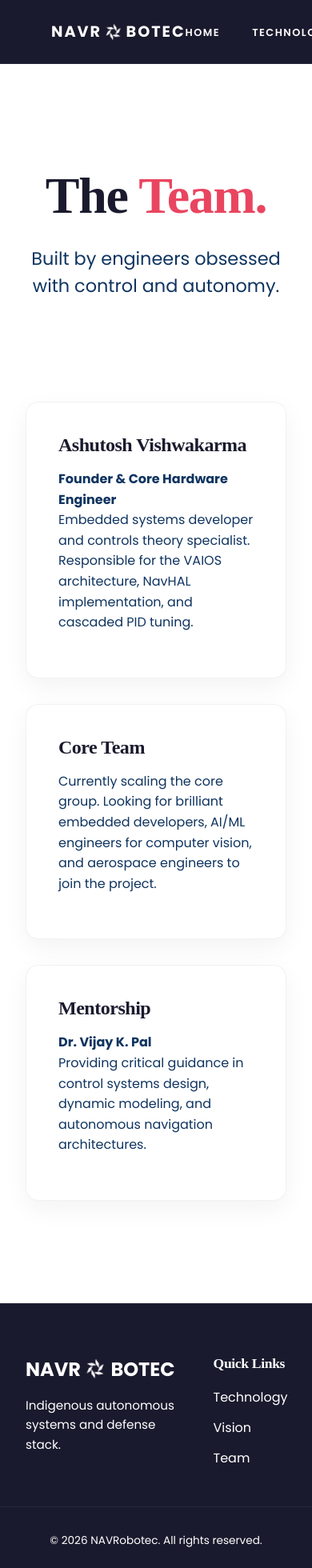
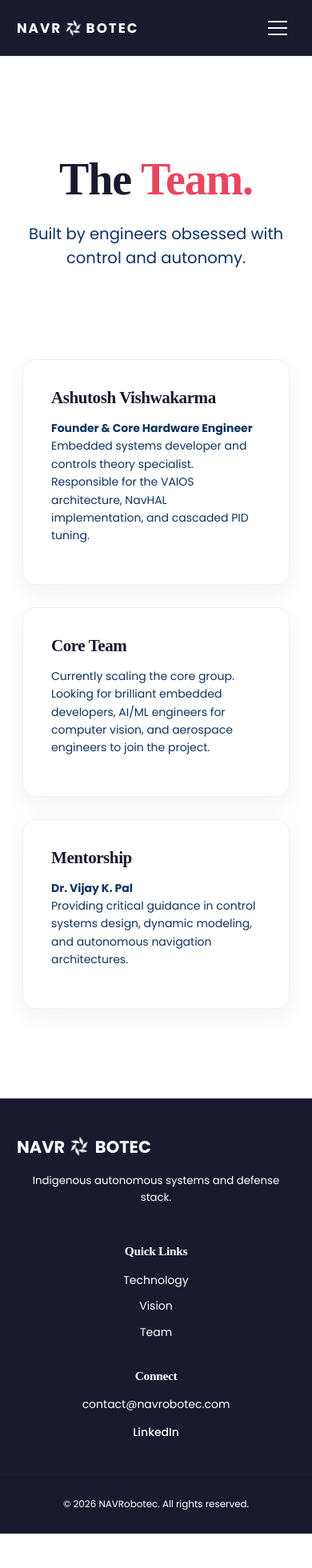
Before and after one commit to ragnar-vallhala/navrobotec-drone, a Next.js app: page /team in a window 390 px wide. Shown: the top 1960 px of the page at 80% size. After the commit the page ends 1917 px from the top, so only its background shows below. Built offline with nearby package versions, Linux system fonts and the light colour scheme.

Commit message:
feat: implement mobile-responsive navigation menu and documentation sidebar toggle

```diff
--- a/app/docs/DocsLayout.module.css
+++ b/app/docs/DocsLayout.module.css
@@ -31,7 +31,9 @@
     background: var(--bg-primary);
   }
   .docsContent {
-    padding: 3rem 2rem;
+    padding: 2rem 1.5rem;
     height: auto;
+    position: static;
+    min-height: calc(100vh - 70px);
   }
 }
--- a/app/globals.css
+++ b/app/globals.css
@@ -32,6 +32,28 @@
   /* ---- Shadows ---- */
   --shadow-card: 0 10px 30px rgba(0, 0, 0, 0.1);
   --shadow-text: 0 4px 20px rgba(0, 0, 0, 0.4);
+
+  /* ---- Layout ---- */
+  --section-padding-x: 8rem;
+  --section-padding-y: 8rem;
+  --container-max-width: 1200px;
+}
+
+@media (max-width: 1200px) {
+  :root {
+    --section-padding-x: 4rem;
+  }
+}
+
+@media (max-width: 768px) {
+  :root {
+    --section-padding-x: 1.5rem;
+    --section-padding-y: 5rem;
+  }
+
+  html {
+    font-size: 14px; /* Base scaling for mobile */
+  }
 }
 
 html,
--- a/app/page.module.css
+++ b/app/page.module.css
@@ -809,12 +809,154 @@
   transform: translateX(10px);
 }
 
+@media (max-width: 1024px) {
+  .section {
+    padding: 0 4rem;
+  }
+
+  .titleAccent {
+    font-size: 5rem;
+    letter-spacing: 0.3em;
+  }
+
+  .titleSecondary {
+    font-size: 2.5rem;
+  }
+
+  .visionGrid {
+    flex-direction: column;
+    height: auto;
+  }
+  .visionCard {
+    height: 35vh;
+    flex: none !important;
+  }
+}
+
 @media (max-width: 768px) {
+  .section {
+    padding: 0 var(--section-padding-x);
+  }
+
+  .titleAccent {
+    font-size: 3.5rem;
+    letter-spacing: 0.2em;
+    line-height: 1.2;
+  }
+
+  .titleSecondary {
+    font-size: 1.8rem;
+    letter-spacing: 0.15em;
+  }
+
+  .subtext {
+    font-size: 1rem;
+    white-space: normal;
+  }
+
+  .ctaGroup {
+    flex-direction: column;
+    gap: 1.5rem;
+  }
+
+  /* Mission Section Mobile */
+  .missionSection {
+    padding: var(--section-padding-y) 0;
+  }
+
+  .quoteAccent {
+    font-size: 5rem;
+    top: 1rem;
+    left: 0;
+  }
+
+  .quoteText {
+    font-size: 1.25rem;
+    line-height: 1.6;
+  }
+
+  .standardContainer {
+    padding: 0 var(--section-padding-x);
+  }
+
+  .visionHeader {
+    margin-bottom: 3rem;
+  }
+
+  .visionTitle {
+    font-size: 2.8rem;
+  }
+
+  .visionDescription {
+    font-size: 1.1rem;
+  }
+
+  .visionCardOverlay {
+    padding: 1.5rem;
+  }
+
+  .visionCardOverlay h3 {
+    font-size: 1.5rem;
+  }
+
+  /* Join Section Mobile */
+  .joinSection {
+    padding: var(--section-padding-y) 0;
+  }
+
+  .sectionHeaderCenter h2 {
+    font-size: 2.5rem;
+  }
+
+  .joinCard {
+    padding: 2.5rem 1.5rem;
+  }
+
+  .joinCard h4 {
+    font-size: 1.8rem;
+  }
+
+  /* Final CTA Mobile */
+  .finalCTA {
+    min-height: 60vh;
+  }
+
   .finalCTAContent h2 {
-    font-size: 3rem;
+    font-size: 2.5rem;
   }
+
   .ctaGroupLarge {
     flex-direction: column;
     gap: 2rem;
   }
+
+  .stackLayer {
+    padding: 0.75rem 1.25rem;
+    gap: 1.25rem;
+  }
+
+  .stackIcon {
+    padding: 0.5rem;
+  }
+
+  .stackInfo h3 {
+    font-size: 1.1rem;
+  }
+
+  .stackInfo p {
+    font-size: 0.85rem;
+  }
+
+  .carouselGroup {
+    gap: 4rem;
+    padding-right: 4rem;
+  }
+
+  .institutionLogo {
+    height: 40px;
+  }
+
+  .startupUpLogo {
+    height: 60px;
+  }
 }
--- a/components/DocsSidebar.module.css
+++ b/components/DocsSidebar.module.css
@@ -113,11 +113,95 @@
 
 @media (max-width: 1024px) {
   .sidebar {
-    width: 100%;
-    height: auto;
-    position: static;
-    border-right: none;
-    border-bottom: 1px solid rgba(255, 255, 255, 0.1);
+    position: fixed;
+    top: 70px;
+    left: -300px;
+    width: 300px;
+    height: calc(100vh - 70px);
+    z-index: 1000;
+    transition: left 0.3s ease;
     background: var(--color-dark);
+    border-right: 1px solid rgba(255, 255, 255, 0.1);
+    border-bottom: none;
+    max-height: none;
+  }
+
+  .sidebarOpen {
+    left: 0;
+  }
+
+  .backdrop {
+    position: fixed;
+    inset: 0;
+    background: rgba(0, 0, 0, 0.5);
+    backdrop-filter: blur(4px);
+    z-index: -1;
+    width: 100vw;
+    height: 100vh;
   }
 }
+
+@media (max-width: 768px) {
+  .sidebar {
+    width: 260px;
+    left: -260px;
+  }
+  .sidebarOpen {
+    left: 0;
+  }
+  .toggleOpen {
+    left: 260px;
+  }
+  .sidebarTitle {
+    margin-bottom: 1rem;
+  }
+  .nav {
+    gap: 0.25rem;
+  }
+}
+
+.leftToggle {
+  position: fixed;
+  left: 0;
+  top: 50%;
+  transform: translateY(-50%);
+  width: 25px;
+  height: 50px;
+  background: var(--color-dark);
+  color: var(--color-white);
+  border: 1px solid rgba(255, 255, 255, 0.1);
+  border-left: none;
+  border-top-right-radius: 25px;
+  border-bottom-right-radius: 25px;
+  border-top-left-radius: 0;
+  border-bottom-left-radius: 0;
+  cursor: pointer;
+  display: flex;
+  align-items: center;
+  justify-content: center;
+  z-index: 1100;
+  transition: all 0.4s cubic-bezier(0.16, 1, 0.3, 1);
+  font-size: 0.9rem;
+  box-shadow: 4px 0 15px rgba(0, 0, 0, 0.2);
+}
+
+.leftToggle:hover {
+  background: var(--color-accent);
+  width: 35px;
+}
+
+.toggleOpen {
+  left: 300px;
+}
+
+@media (max-width: 1024px) {
+  .toggleOpen {
+    left: 300px;
+  }
+}
+
+@media (max-width: 768px) {
+  .toggleOpen {
+    left: 260px;
+  }
+}
--- a/components/Footer.module.css
+++ b/components/Footer.module.css
@@ -91,3 +91,26 @@
   border-top: var(--border-dark);
   font-size: 0.85rem;
 }
+
+@media (max-width: 768px) {
+  .footer {
+    padding: 3rem 0 2rem;
+  }
+
+  .container {
+    grid-template-columns: 1fr;
+    gap: 2.5rem;
+    text-align: center;
+    padding: 0 1.5rem;
+  }
+
+  .links ul {
+    align-items: center;
+  }
+
+  .socials {
+    display: flex;
+    justify-content: center;
+    gap: 1.5rem;
+  }
+}
--- a/components/Navbar.module.css
+++ b/components/Navbar.module.css
@@ -117,3 +117,104 @@
   filter: invert(1);
   transition: filter 0.3s ease;
 }
+
+/* Mobile Toggle Styles */
+.menuToggle {
+  display: none;
+  background: none;
+  border: none;
+  cursor: pointer;
+  padding: 10px;
+  z-index: 1001;
+}
+
+.hamburger {
+  width: 24px;
+  height: 2px;
+  background-color: var(--color-white);
+  position: relative;
+  transition: all 0.3s ease;
+}
+
+.hamburger::before,
+.hamburger::after {
+  content: "";
+  position: absolute;
+  width: 24px;
+  height: 2px;
+  background-color: var(--color-white);
+  left: 0;
+  transition: all 0.3s ease;
+}
+
+.hamburger::before {
+  top: -8px;
+}
+.hamburger::after {
+  top: 8px;
+}
+
+.hamburgerActive {
+  background-color: transparent;
+}
+
+.hamburgerActive::before {
+  top: 0;
+  transform: rotate(45deg);
+}
+
+.hamburgerActive::after {
+  top: 0;
+  transform: rotate(-45deg);
+}
+
+@media (max-width: 1024px) {
+  .container {
+    padding: 0 2rem;
+  }
+}
+
+@media (max-width: 768px) {
+  .menuToggle {
+    display: block;
+  }
+
+  .navContent {
+    position: fixed;
+    top: 0;
+    right: -100%;
+    width: 80%;
+    height: 100vh;
+    background: var(--color-dark);
+    display: flex;
+    flex-direction: column;
+    align-items: center;
+    justify-content: center;
+    gap: 4rem;
+    transition: right 0.4s cubic-bezier(0.16, 1, 0.3, 1);
+    box-shadow: -10px 0 30px rgba(0, 0, 0, 0.5);
+    z-index: 1000;
+  }
+
+  .navContentOpen {
+    right: 0;
+  }
+
+  .navLinks {
+    flex-direction: column;
+    align-items: center;
+    gap: 2.5rem;
+  }
+
+  .navLinks a {
+    font-size: 1.2rem;
+  }
+
+  .container {
+    padding: 0 1.5rem;
+  }
+
+  .navbar {
+    height: 70px;
+  }
+}
--- a/components/Navbar.tsx
+++ b/components/Navbar.tsx
@@ -8,6 +8,7 @@ import styles from './Navbar.module.css';
 export default function Navbar() {
     const pathname = usePathname();
     const [isScrolled, setIsScrolled] = useState(false);
+    const [isMenuOpen, setIsMenuOpen] = useState(false);
 
     useEffect(() => {
         const handleScroll = () => {
@@ -29,14 +30,29 @@ export default function Navbar() {
         return () => window.removeEventListener('scroll', handleScroll);
     }, [pathname]);
 
+    // Close menu on navigation
+    useEffect(() => {
+        setIsMenuOpen(false);
+    }, [pathname]);
+
     return (
-        <nav className={`${styles.navbar} ${isScrolled ? styles.navbarScrolled : ''}`}>
+        <nav className={`${styles.navbar} ${isScrolled ? styles.navbarScrolled : ''} ${isMenuOpen ? styles.navbarOpen : ''}`}>
             <div className={styles.container}>
                 <Link href="/" className={styles.logo} style={{ display: 'flex', alignItems: 'center' }}>
                     NAVR
                     <img src="/logo.svg" alt="O" className={styles.logoIcon} style={{ height: '30px', width: 'auto', display: 'block', margin: '0 -6px' }} />
                     BOTEC
                 </Link>
+
+                <button
+                    className={styles.menuToggle}
+                    onClick={() => setIsMenuOpen(!isMenuOpen)}
+                    aria-label="Toggle Navigation"
+                >
+                    <div className={`${styles.hamburger} ${isMenuOpen ? styles.hamburgerActive : ''}`}></div>
+                </button>
+
+                <div className={`${styles.navContent} ${isMenuOpen ? styles.navContentOpen : ''}`}>
                     <ul className={styles.navLinks}>
                         <li><Link href="/">HOME</Link></li>
                         <li><Link href="/technology">TECHNOLOGY</Link></li>
@@ -49,6 +65,7 @@ export default function Navbar() {
                         <Link href="/contact" className={styles.contactBtn}>Contact</Link>
                     </div>
                 </div>
+            </div>
         </nav>
     );
 }
```
Also changed, not shown: components/DocsSidebar.tsx (+39 -4 lines). Lines whose indentation alone changed are shown as unchanged.
